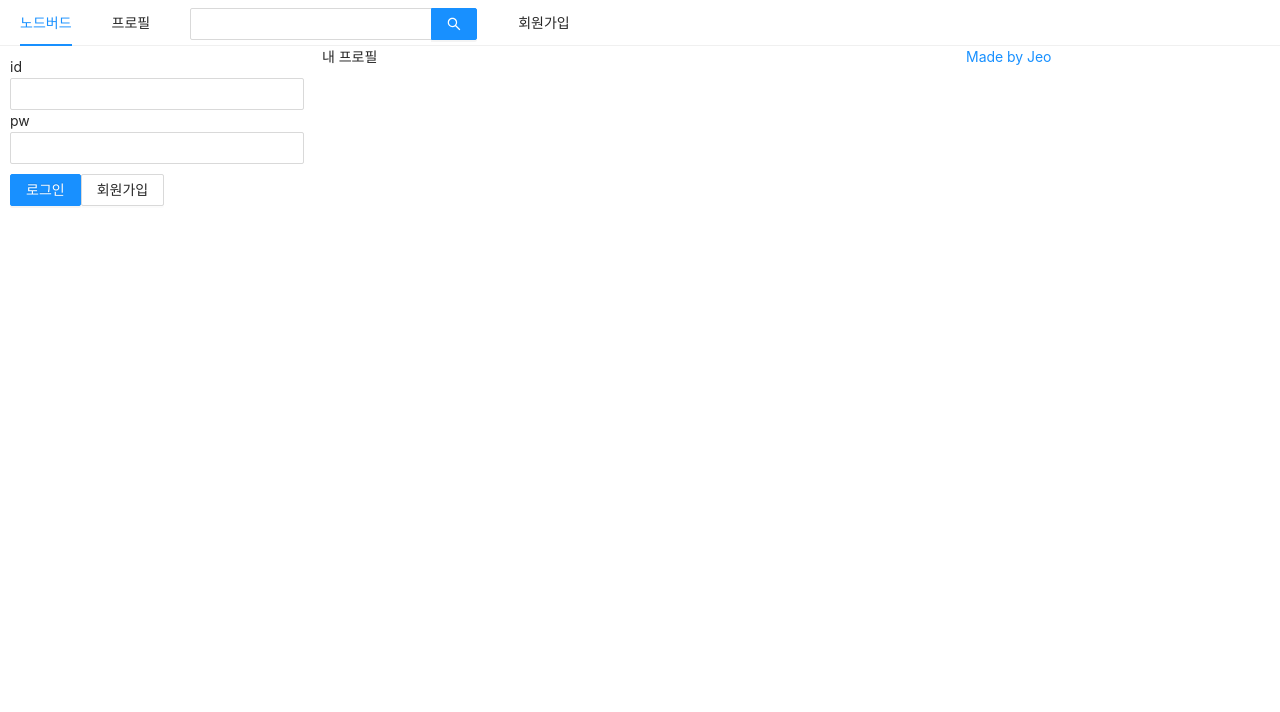
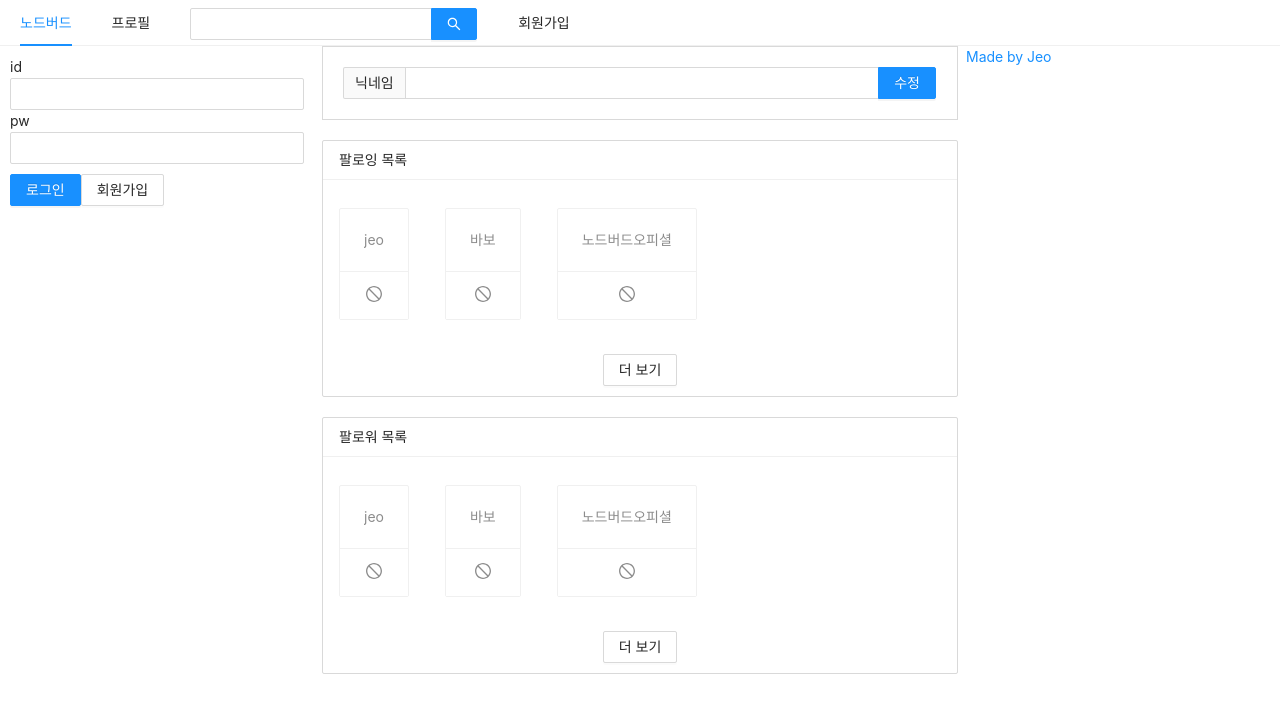
Before and after one commit to jeonjuseong11/react-nodebird, a Next.js app in the folder prepare/front/: page /profile in a window 1280 px wide. Shown: the top 712 px of the page. Built offline with nearby package versions, Linux system fonts and the light colour scheme.

Commit message:
Feat : ProfilePage
프로필 페이지 구성요소 구현

```diff
--- a/prepare/front/components/AppLayout.js
+++ b/prepare/front/components/AppLayout.js
@@ -28,7 +28,7 @@
           </Link>
         </Menu.Item>
         <Menu.Item>
-          <SearchInput enterButton />
+          <SearchInput enterButton style={{ verticalAlign: "middle" }} />
         </Menu.Item>
         <Menu.Item>
           <Link href="/signup">
--- /dev/null
+++ b/prepare/front/components/FollowList.js
@@ -0,0 +1,36 @@
+import React from "react";
+import PropTypes from "prop-types";
+import { Button, Card, List } from "antd";
+import { StopOutlined } from "@ant-design/icons";
+import Meta from "antd/lib/card/Meta";
+
+const FollowList = ({ header, data }) => {
+  return (
+    <List
+      style={{ marginBottom: 20 }}
+      grid={{ gutter: 4, xs: 2, md: 3 }}
+      size="small"
+      header={<div>{header}</div>}
+      loadMore={
+        <div style={{ textAlign: "center", margin: "10px 0" }}>
+          <Button>더 보기</Button>
+        </div>
+      }
+      bordered
+      dataSource={data}
+      renderItem={(item) => (
+        <List.Item style={{ marginTop: 20 }}>
+          <Card actions={[<StopOutlined key="stop" />]}>
+            <Meta description={item.nickname} />
+          </Card>
+        </List.Item>
+      )}
+    />
+  );
+};
+
+FollowList.propTypes = {
+  header: PropTypes.string.isRequired,
+  data: PropTypes.array.isRequired,
+};
+export default FollowList;
--- /dev/null
+++ b/prepare/front/components/NicknameEditForm.js
@@ -0,0 +1,19 @@
+import React, { useMemo } from "react";
+import { Form, Input } from "antd";
+
+const NicknameEditForm = () => {
+  const style = useMemo(
+    () => ({
+      marginBottom: "20px",
+      border: "1px solid #d9d9d9",
+      padding: "20px",
+    }),
+    []
+  );
+  return (
+    <Form style={style}>
+      <Input.Search addonBefore="닉네임" enterButton="수정" />
+    </Form>
+  );
+};
+export default NicknameEditForm;
--- a/prepare/front/components/UserProfile.js
+++ b/prepare/front/components/UserProfile.js
@@ -1,4 +1,5 @@
-import { Avatar, Button, Card } from "antd";
+import { Avatar, Card, Button } from "antd";
+import Meta from "antd/lib/card/Meta";
 import React, { useCallback } from "react";
 const UserProfile = ({ setIsLoggedIn }) => {
   const onLogOut = useCallback(() => {
@@ -21,8 +22,11 @@
         </div>,
       ]}
     >
-      <Card.Meta avatar={<Avatar>JS</Avatar>} title="JuSeong" />
-      <Button onClick={onLogOut}>로그아웃</Button>
+      <Meta
+        avatar={<Avatar>JS</Avatar>}
+        title="JuSeong"
+        description={<Button onClick={onLogOut}>로그아웃</Button>}
+      />
     </Card>
   );
 };
--- a/prepare/front/pages/profile.js
+++ b/prepare/front/pages/profile.js
@@ -1,12 +1,28 @@
 import AppLayout from "../components/AppLayout";
 import Head from "next/head";
+import NicknameEditForm from "../components/NicknameEditForm";
+import FollowList from "../components/FollowList";
 const Profile = () => {
+  const followerList = [
+    { nickname: "jeo" },
+    { nickname: "바보" },
+    { nickname: "노드버드오피셜" },
+  ];
+  const followingList = [
+    { nickname: "jeo" },
+    { nickname: "바보" },
+    { nickname: "노드버드오피셜" },
+  ];
   return (
     <>
       <Head>
         <title>내 프로필 | NodeBird</title>
       </Head>
-      <AppLayout>내 프로필 </AppLayout>
+      <AppLayout>
+        <NicknameEditForm />
+        <FollowList header="팔로잉 목록" data={followingList} />
+        <FollowList header="팔로워 목록" data={followerList} />
+      </AppLayout>
     </>
   );
 };
```
